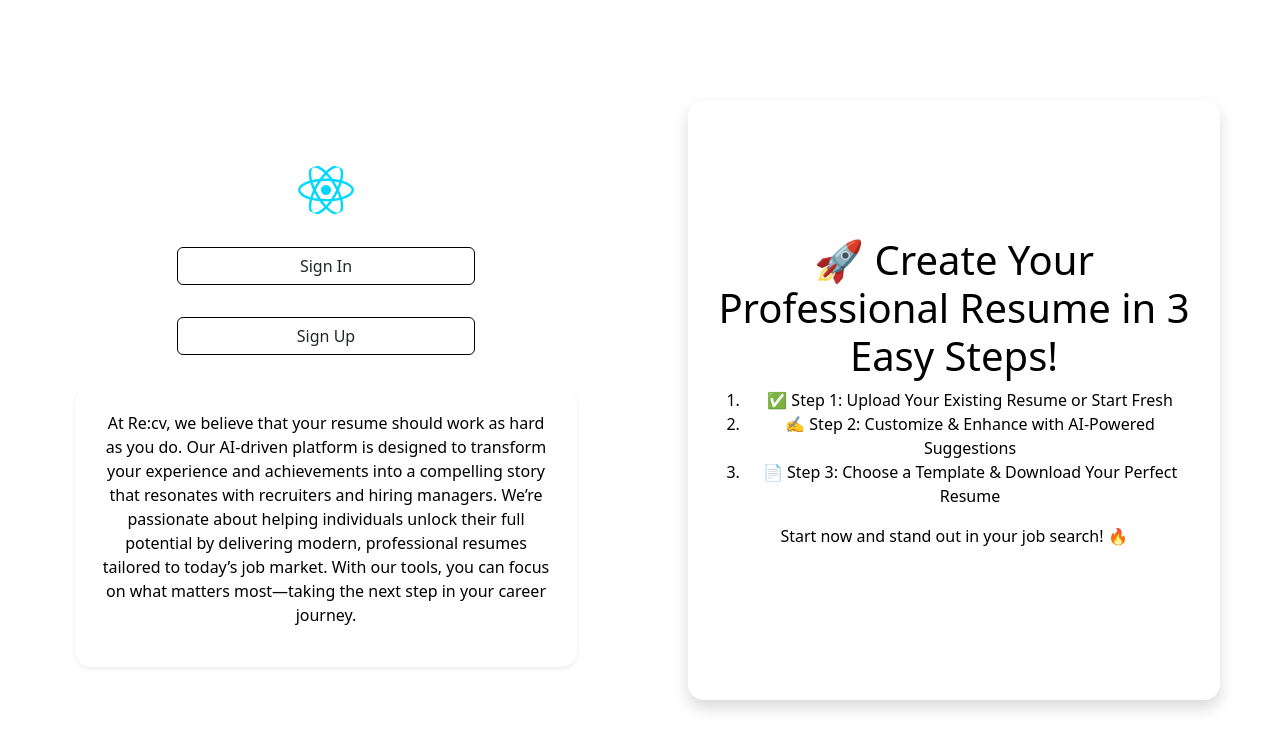
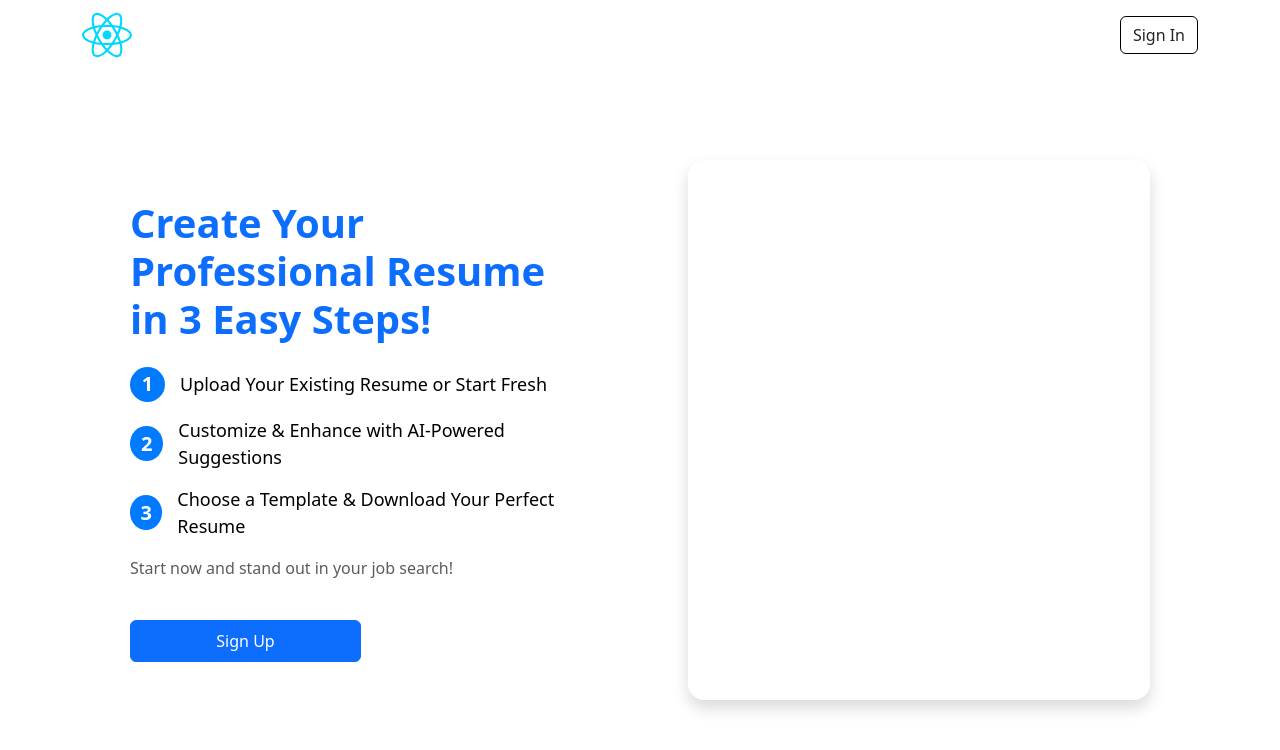
Before and after one commit to ihuda100/re_cv_client, a React (Vite) app: page / in a window 1280 px wide. Shown: the top 750 px of the page. Built offline with nearby package versions, Linux system fonts and the light colour scheme.

Commit message:
welcome change and css in app.css for li

```diff
--- a/src/App.css
+++ b/src/App.css
@@ -1,7 +1,30 @@
-/* .custom-list li::marker {
-  background-color: #007bff;
-  color: black;
-  padding: 5px 10px;
+
+.custom-list {
+  list-style: none;
+  padding: 0;
+  counter-reset: step-counter;
+}
+
+.custom-list li {
+  counter-increment: step-counter;
+  font-size: 18px;
+  display: flex;
+  align-items: center;
+  margin-bottom: 15px;
+  font-weight: 500;
+}
+
+.custom-list li::before {
+  content: counter(step-counter);
   font-weight: bold;
-  border-radius: 5px;
-} */
+  font-size: 20px;
+  width: 35px;
+  height: 35px;
+  display: flex;
+  align-items: center;
+  justify-content: center;
+  background: #007bff;
+  color: white;
+  border-radius: 50%;
+  margin-right: 15px;
+}
--- a/src/componentsClient/welcome.jsx
+++ b/src/componentsClient/welcome.jsx
@@ -21,29 +21,63 @@ const Welcome = () => {
 
   return (
     <div
-      className="container-fluid d-flex"
+      className="container-fluid"
       style={{ minHeight: "100vh", color: "black" }}
     >
-      <div className="w-50 align-content-center justify-content-center">
       <div
-          className="text-center p-3"
-          // style={{ height: "100%", width: "40%" }}
+        style={{ height: "70px" }}
+        className="container d-flex justify-content-between align-items-center"
       >
-          <div className="m-3">
         <img
-              style={{ height: "10%", width: "10%", borderRadius: "50px" }}
+          style={{ height: "50px", width: "50px", borderRadius: "50px" }}
           src="src/assets/react.svg"
           alt="logo"
         />
-          </div>
-          <button onClick={toSignIn} className="btn border-black m-3 w-50">
+        <button onClick={toSignIn} className="btn border-black">
           Sign In
         </button>
+      </div>
+      <div className="container d-flex" style={{ minHeight: "90vh" }}>
+        <div className="w-50 align-content-center justify-content-center p-5">
+          {/* <div className="text-center p-3">
+            <div className="p-4 h-75 align-content-center ">
+              <h1>Create Your Professional Resume in 3 Easy Steps!</h1>
+              <ul className="custom-list">
+                <li>✅ Step 1: Upload Your Existing Resume or Start Fresh</li>
+                <li>
+                  ✍️ Step 2: Customize & Enhance with AI-Powered Suggestions
+                </li>
+                <li>
+                  📄 Step 3: Choose a Template & Download Your Perfect Resume
+                </li>
+              </ul>
+              <p>Start now and stand out in your job search!</p>
+            </div>
             <button onClick={toSignUp} className="btn border-black m-3 w-50">
               Sign Up
             </button>
-        </div>
-        <div className="d-flex justify-content-center">
+          </div> */}
+            <h1 className="fw-bold mb-4 text-primary">
+              Create Your Professional Resume in 3 Easy Steps!
+            </h1>
+
+            <ul className="custom-list">
+              <li>Upload Your Existing Resume or Start Fresh</li>
+              <li>Customize & Enhance with AI-Powered Suggestions</li>
+              <li>Choose a Template & Download Your Perfect Resume</li>
+            </ul>
+
+            <p className="mt-3 text-muted">
+              Start now and stand out in your job search!
+            </p>
+
+            <button
+              onClick={toSignUp}
+              className="btn btn-primary mt-4 px-4 py-2 w-50"
+            >
+              Sign Up
+            </button>
+          {/* <div className="d-flex justify-content-center">
             <div
               className="p-4 shadow-sm text-center rounded rounded-4"
               style={{ width: "80%", color: "black" }}
@@ -51,28 +85,32 @@ const Welcome = () => {
               <p>
                 At Re:cv, we believe that your resume should work as hard as you
                 do. Our AI-driven platform is designed to transform your
-              experience and achievements into a compelling story that resonates
-              with recruiters and hiring managers. We’re passionate about
-              helping individuals unlock their full potential by delivering
-              modern, professional resumes tailored to today’s job market. With
-              our tools, you can focus on what matters most—taking the next step
-              in your career journey.
+                experience and achievements into a compelling story that
+                resonates with recruiters and hiring managers. We’re passionate
+                about helping individuals unlock their full potential by
+                delivering modern, professional resumes tailored to today’s job
+                market. With our tools, you can focus on what matters
+                most—taking the next step in your career journey.
               </p>
             </div>
-        </div>
+          </div> */}
         </div>
         <div
           className="w-50 px-5 align-content-center justify-content-center text-center"
           // style={{background: `url(${bgImage}) no-repeat center center / cover`}}
         >
           <div className="p-4 shadow rounded rounded-4 h-75 align-content-center ">
-          <h1>🚀 Create Your Professional Resume in 3 Easy Steps!</h1>
-          <ol className="custom-list">
+            {/* <h1>Create Your Professional Resume in 3 Easy Steps!</h1>
+            <ul className="custom-list">
               <li>✅ Step 1: Upload Your Existing Resume or Start Fresh</li>
-            <li>✍️ Step 2: Customize & Enhance with AI-Powered Suggestions</li>
-            <li>📄 Step 3: Choose a Template & Download Your Perfect Resume</li>
-          </ol>
-          <p>Start now and stand out in your job search! 🔥</p>
+              <li>
+                ✍️ Step 2: Customize & Enhance with AI-Powered Suggestions
+              </li>
+              <li>
+                📄 Step 3: Choose a Template & Download Your Perfect Resume
+              </li>
+            </ul>
+            <p>Start now and stand out in your job search!</p> */}
           </div>
         </div>
         {/* <div
@@ -124,6 +162,7 @@ const Welcome = () => {
         </div>
       </div> */}
       </div>
+    </div>
   );
 };
 
```
Lines whose indentation alone changed are shown as unchanged.
